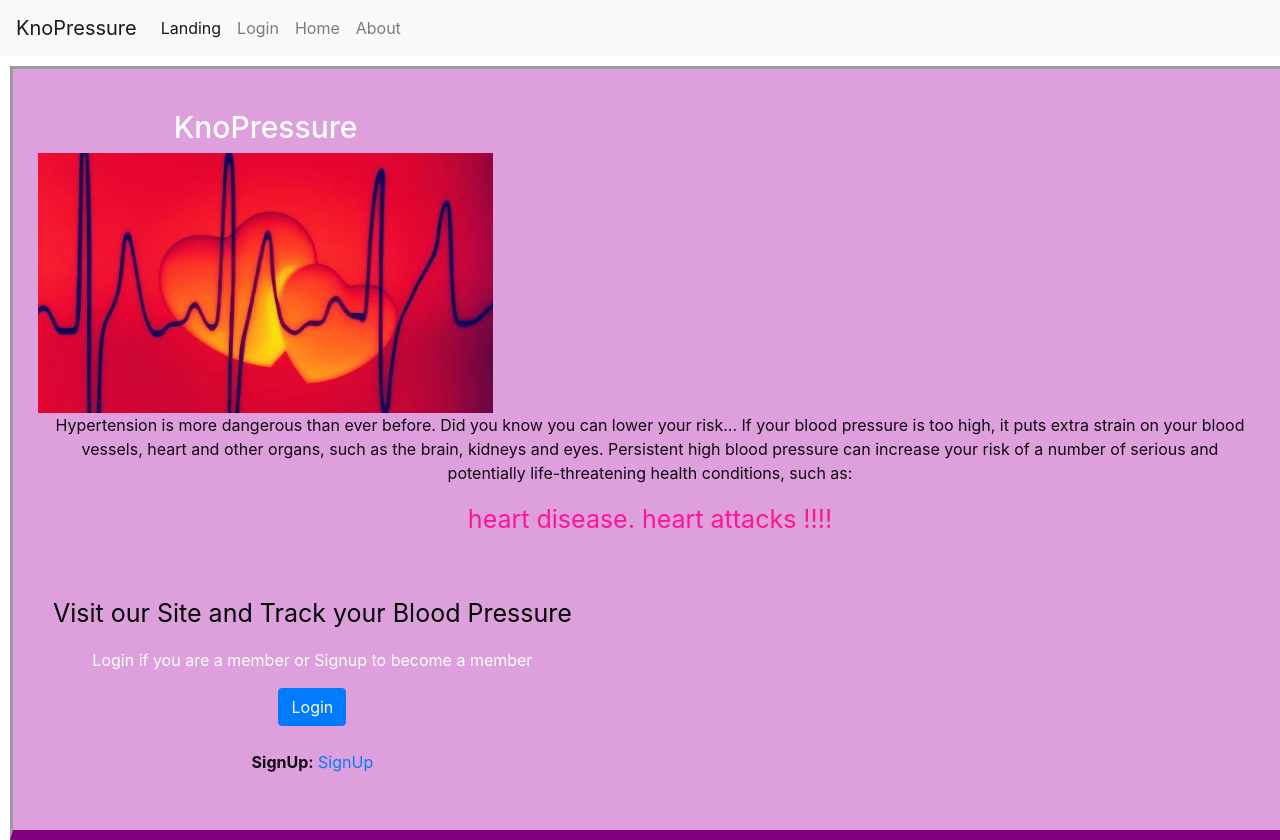
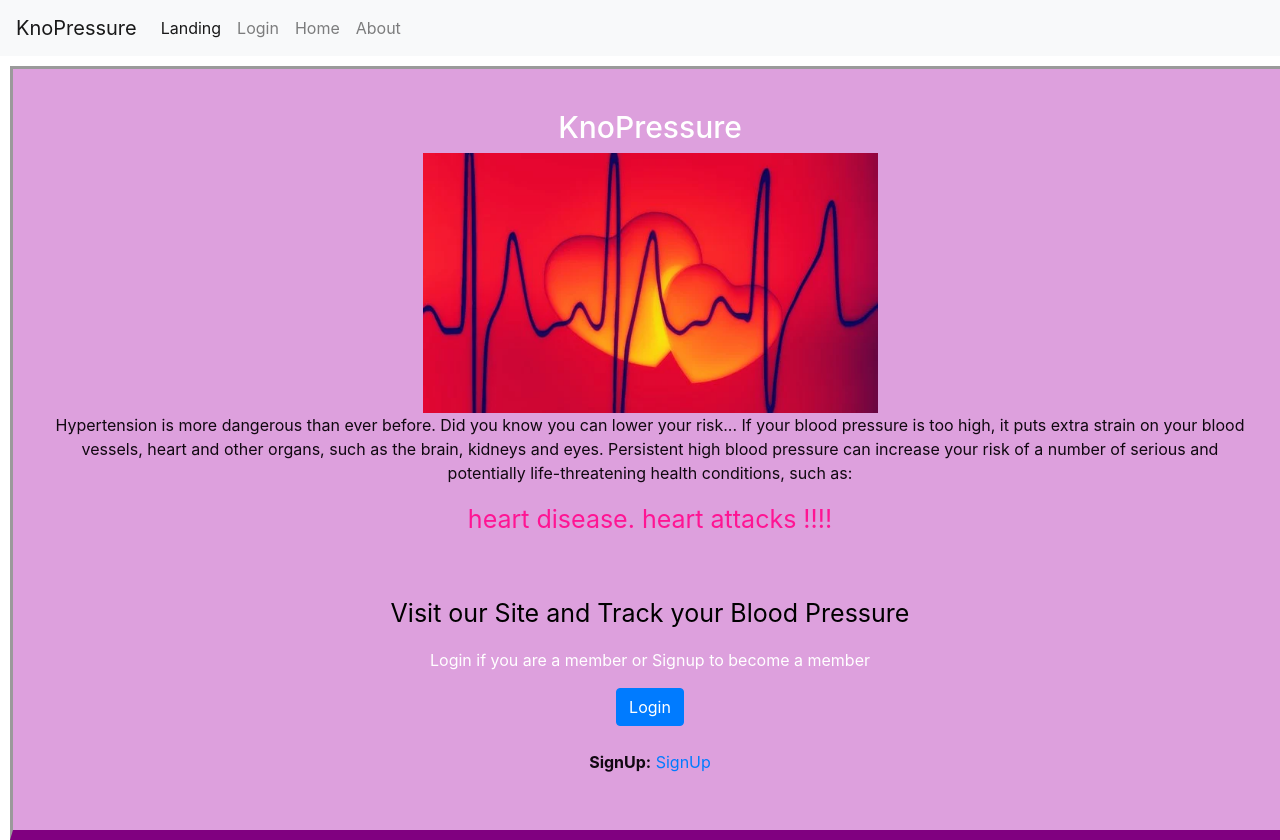
Before and after one commit to kevkouadio/KnoPressure, a React (Create React App) app: page / in a window 1280 px wide. Built offline with nearby package versions, Linux system fonts and the light colour scheme.

Commit message:
Updated the Landing index.js col size and style.css

```diff
--- a/src/pages/Landing/index.js
+++ b/src/pages/Landing/index.js
@@ -12,7 +12,7 @@ function Landing() {
        <div>
             <Container>
                <Row>
-                    <Col size="col-12">
+                    <Col size="md-12">
                           <h1 className="display-5" id="display-5">KnoPressure</h1>
                             <img  id="heart" src={"./assets/images/heart-799138__340.webp"} alt="heart"
                                 className="img-fluid"/>
@@ -26,7 +26,7 @@ function Landing() {
                             </Col>
                             </Row>
                 <Row>
-                    <Col size="col-lg-12" className="login">
+                    <Col size="lg-12" className="login">
                         <p id="secondtext">Visit our Site and Track your Blood Pressure</p>
                         <p id="thirdtext"> Login if you are a member or Signup to become a member</p>
                         <Link to="/login" className={location.pathname === "/login"}><button type="login" className="btn btn-primary btn-md" id="login-btn">Login</button></Link>
--- a/src/pages/Landing/style.css
+++ b/src/pages/Landing/style.css
@@ -13,7 +13,6 @@ html, body {
 body {
   font-size: 15px;
   text-align: center;
-  /* border-bottom: 10px solid purple; */
 
 }
 
@@ -30,7 +29,6 @@ body {
   margin-left: 10px;
   border-style: inset;
   background-color: plum;
-  /* color: #ffffff; */
   color: rgb(17, 8, 17);
   text-align: center;
   border-bottom: 10px solid purple;
@@ -46,26 +44,20 @@ p {
   background-color: blueviolet;
 }
 
-
-
-/* set the color of the contact links */
-section ul a {
-  color: antiquewhite;
-}
-
 #display-5 {
  font-size: 30px;
  color: #ffffff;
  text-align: center;
 }
-
+/*
 .img-fluid {
   justify-content: center;
-}
+} */
 
 #heart {
  max-width: 100%;
  height: 260px;
+ justify-content: center;
 }
 
 .login {
```
